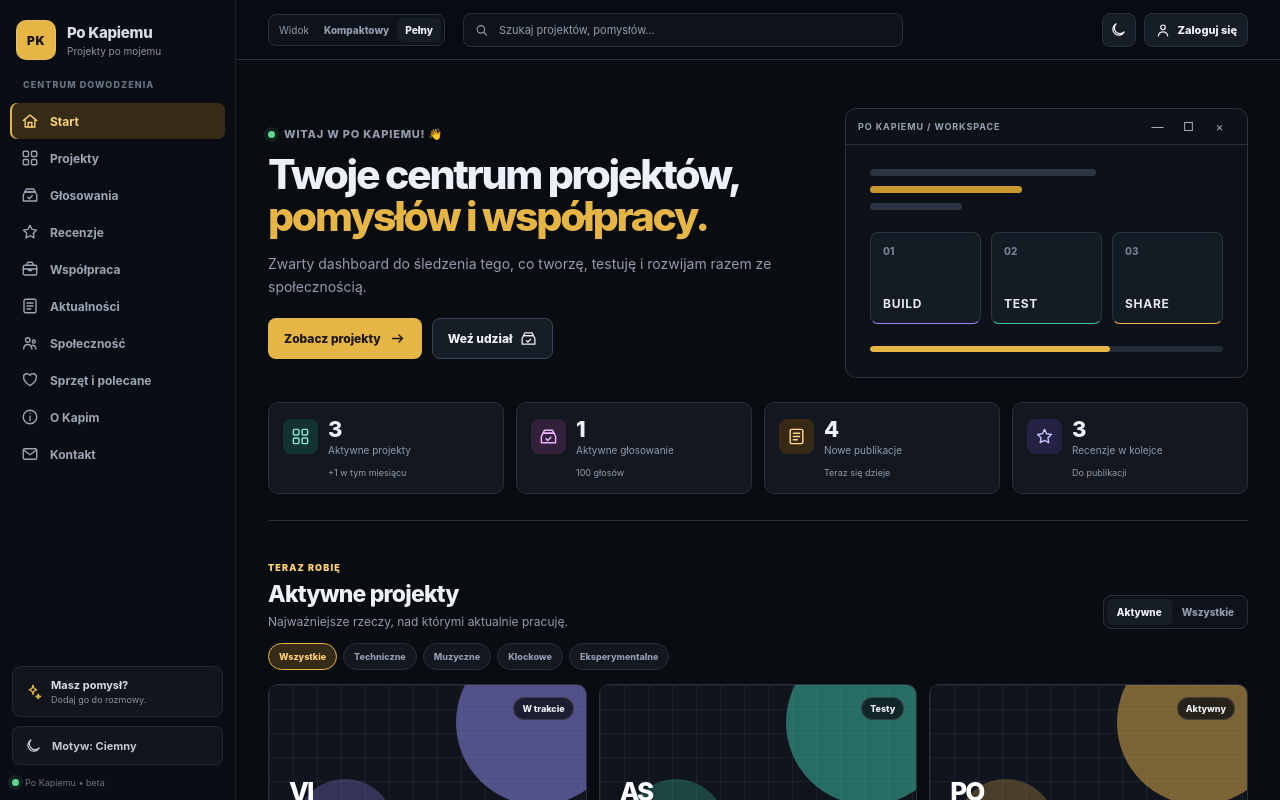
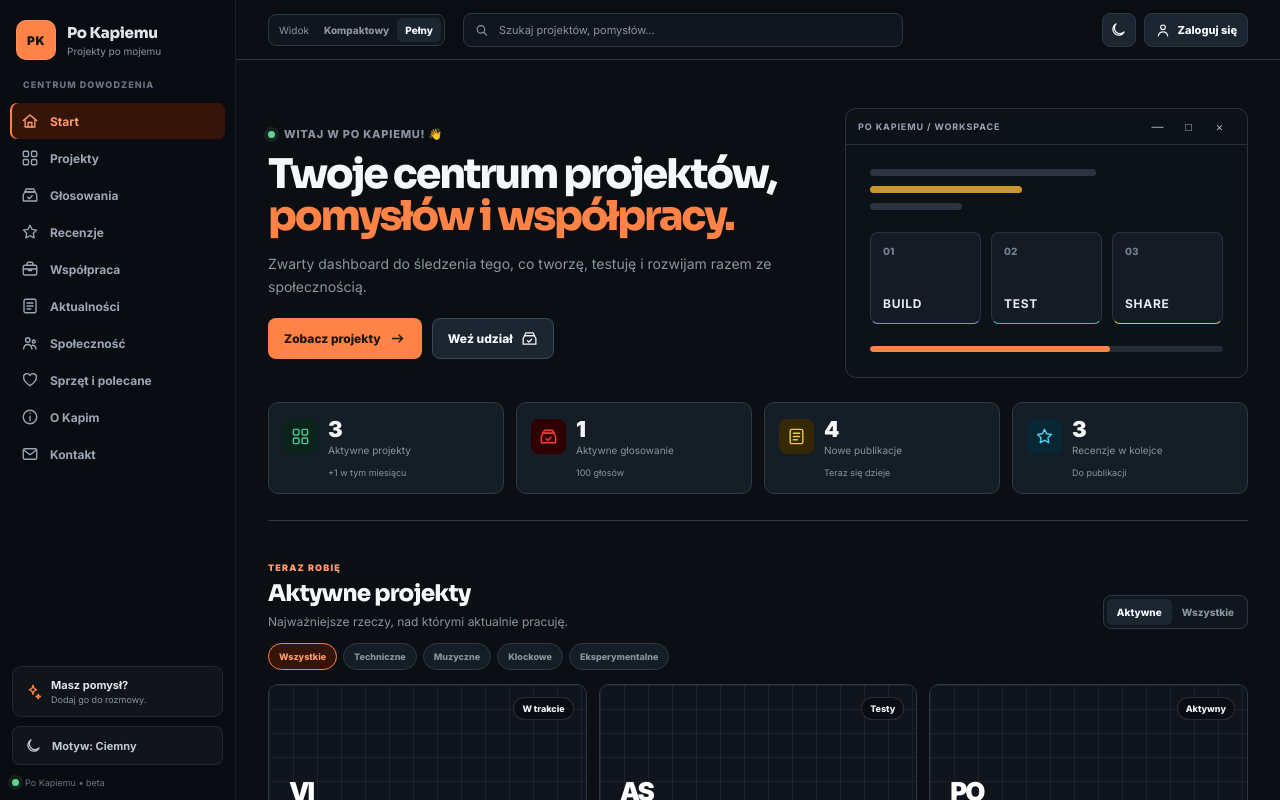
Before and after one commit to kapi1944/Po_Kapiemu, a React (Vite) app: page / in a window 1280 px wide. Shown: the top 800 px of the page. Built offline with nearby package versions, Linux system fonts and the light colour scheme.

Commit message:
feat: wdroz nowy design system Po Kapiemu

```diff
--- a/package.json
+++ b/package.json
@@ -10,6 +10,8 @@
     "preview": "vite preview"
   },
   "dependencies": {
+    "@fontsource-variable/inter": "^5.3.0",
+    "@fontsource-variable/sora": "^5.3.0",
     "react": "^19.2.7",
     "react-dom": "^19.2.7",
     "react-router-dom": "^7.18.1"
--- a/src/index.css
+++ b/src/index.css
@@ -1,44 +1,45 @@
 :root {
   color-scheme: dark;
-  font-family: Inter, "Segoe UI", Roboto, Helvetica, Arial, sans-serif;
+  font-family: "Inter Variable", "Inter", "Segoe UI", system-ui, sans-serif;
   font-synthesis: none;
   text-rendering: optimizeLegibility;
-  --bg: #090c11;
-  --panel: #121720;
-  --panel-elevated: #171d27;
-  --panel-2: #0e131b;
-  --text: #edf1f7;
-  --muted: #929cad;
-  --muted-strong: #b9c1ce;
-  --line: #26303d;
-  --strong-line: #3a4658;
-  --nav: #0a0e14;
-  --nav-text: #d8dee8;
-  --brand: #e5b546;
-  --brand-strong: #ffd273;
-  --brand-subtle: #352b16;
-  --focus: #ffe19b;
-  --technical: #43cdb3;
-  --technical-strong: #8de4d3;
-  --technical-subtle: #12332f;
-  --music: #d789f1;
-  --music-strong: #efb6ff;
-  --music-subtle: #33213b;
-  --blocks: #efb84e;
-  --blocks-strong: #ffd88e;
-  --blocks-subtle: #382914;
-  --experimental: #9a91ff;
-  --experimental-strong: #c6c1ff;
-  --experimental-subtle: #242143;
-  --violet: var(--experimental);
-  --cyan: var(--technical);
-  --amber: var(--blocks);
-  --rose: var(--music);
+  --bg: #0b0f14;
+  --section: #10161d;
+  --panel: #151d26;
+  --panel-elevated: #1b2631;
+  --panel-2: #10161d;
+  --text: #f5f7fa;
+  --muted: #8894a1;
+  --muted-strong: #b4bec9;
+  --line: #2b3947;
+  --strong-line: #3a4a59;
+  --nav: #090d12;
+  --nav-text: #dfe5eb;
+  --brand: #ff8247;
+  --brand-strong: #ff9a6c;
+  --brand-subtle: #35140a;
+  --focus: #ffc0a5;
+  --technical: #24a878;
+  --technical-strong: #45c995;
+  --technical-subtle: #0a241b;
+  --music: #f80000;
+  --music-strong: #ff3838;
+  --music-subtle: #2f0000;
+  --blocks: #d6a51a;
+  --blocks-strong: #f0c94a;
+  --blocks-subtle: #342805;
+  --experimental: #22b4dd;
+  --experimental-strong: #59cdee;
+  --experimental-subtle: #082734;
+  --reviews: #d96b2a;
+  --community: #21b0a6;
+  --error: #e5484d;
 }
 
 :root[data-theme='light'] {
   color-scheme: light;
-  --bg: #f2f4f7;
+  --bg: #f3f5f7;
+  --section: #edf1f4;
   --panel: #ffffff;
   --panel-elevated: #f8fafc;
   --panel-2: #f1f4f8;
@@ -47,30 +48,34 @@
   --muted-strong: #475264;
   --line: #d9e0e9;
   --strong-line: #b8c3d1;
-  --nav: #121720;
+  --nav: #111820;
   --nav-text: #d8dee8;
-  --brand: #c89121;
-  --brand-strong: #875d0c;
-  --brand-subtle: #fff0cd;
-  --focus: #8b5d08;
-  --technical: #138d7c;
-  --technical-strong: #07665d;
-  --technical-subtle: #d9f5ef;
-  --music: #a84bd0;
-  --music-strong: #792799;
-  --music-subtle: #f5e0fb;
-  --blocks: #d89112;
-  --blocks-strong: #985900;
-  --blocks-subtle: #fff0cc;
-  --experimental: #6e60d9;
-  --experimental-strong: #493db0;
-  --experimental-subtle: #e8e5ff;
+  --brand: #dc5926;
+  --brand-strong: #a83d17;
+  --brand-subtle: #fff0e9;
+  --focus: #8d3214;
+  --technical: #16845e;
+  --technical-strong: #0d6547;
+  --technical-subtle: #ddf5ec;
+  --music: #d40000;
+  --music-strong: #9f0000;
+  --music-subtle: #ffe3e3;
+  --blocks: #b78300;
+  --blocks-strong: #7e5900;
+  --blocks-subtle: #fff3cc;
+  --experimental: #0789af;
+  --experimental-strong: #056783;
+  --experimental-subtle: #dcf5fc;
+  --reviews: #b85218;
+  --community: #147d76;
+  --error: #c9363e;
 }
 
 @media (prefers-color-scheme: light) {
   :root:not([data-theme]) {
     color-scheme: light;
-    --bg: #f2f4f7;
+    --bg: #f3f5f7;
+    --section: #edf1f4;
     --panel: #ffffff;
     --panel-elevated: #f8fafc;
     --panel-2: #f1f4f8;
@@ -79,31 +84,40 @@
     --muted-strong: #475264;
     --line: #d9e0e9;
     --strong-line: #b8c3d1;
-    --nav: #121720;
+    --nav: #111820;
     --nav-text: #d8dee8;
-    --brand: #c89121;
-    --brand-strong: #875d0c;
-    --brand-subtle: #fff0cd;
-    --focus: #8b5d08;
-    --technical: #138d7c;
-    --technical-strong: #07665d;
-    --technical-subtle: #d9f5ef;
-    --music: #a84bd0;
-    --music-strong: #792799;
-    --music-subtle: #f5e0fb;
-    --blocks: #d89112;
-    --blocks-strong: #985900;
-    --blocks-subtle: #fff0cc;
-    --experimental: #6e60d9;
-    --experimental-strong: #493db0;
-    --experimental-subtle: #e8e5ff;
+    --brand: #dc5926;
+    --brand-strong: #a83d17;
+    --brand-subtle: #fff0e9;
+    --focus: #8d3214;
+    --technical: #16845e;
+    --technical-strong: #0d6547;
+    --technical-subtle: #ddf5ec;
+    --music: #d40000;
+    --music-strong: #9f0000;
+    --music-subtle: #ffe3e3;
+    --blocks: #b78300;
+    --blocks-strong: #7e5900;
+    --blocks-subtle: #fff3cc;
+    --experimental: #0789af;
+    --experimental-strong: #056783;
+    --experimental-subtle: #dcf5fc;
+    --reviews: #b85218;
+    --community: #147d76;
+    --error: #c9363e;
   }
 }
 
 * { box-sizing: border-box; }
 html { scroll-behavior: smooth; }
 body { min-width: 320px; min-height: 100vh; margin: 0; background: var(--bg); color: var(--text); }
+h1, h2, h3, .brand strong { font-family: "Sora Variable", "Sora", "Inter Variable", "Segoe UI", system-ui, sans-serif; }
 button, input, textarea, select { font: inherit; }
 button { cursor: pointer; }
 a { color: inherit; text-decoration: none; }
 ::selection { background: var(--brand); color: #171209; }
+:focus-visible { outline: 2px solid var(--focus); outline-offset: 3px; }
+
+@media (prefers-reduced-motion: reduce) {
+  *, *::before, *::after { scroll-behavior: auto !important; transition-duration: .01ms !important; animation-duration: .01ms !important; animation-iteration-count: 1 !important; }
+}
--- a/src/main.tsx
+++ b/src/main.tsx
@@ -1,5 +1,7 @@
 import { StrictMode } from 'react';
 import { createRoot } from 'react-dom/client';
+import '@fontsource-variable/inter';
+import '@fontsource-variable/sora';
 import './index.css';
 import App from './App';
 
```
Also changed, not shown: 1 other file (tests, documents, lock files or other folders).
